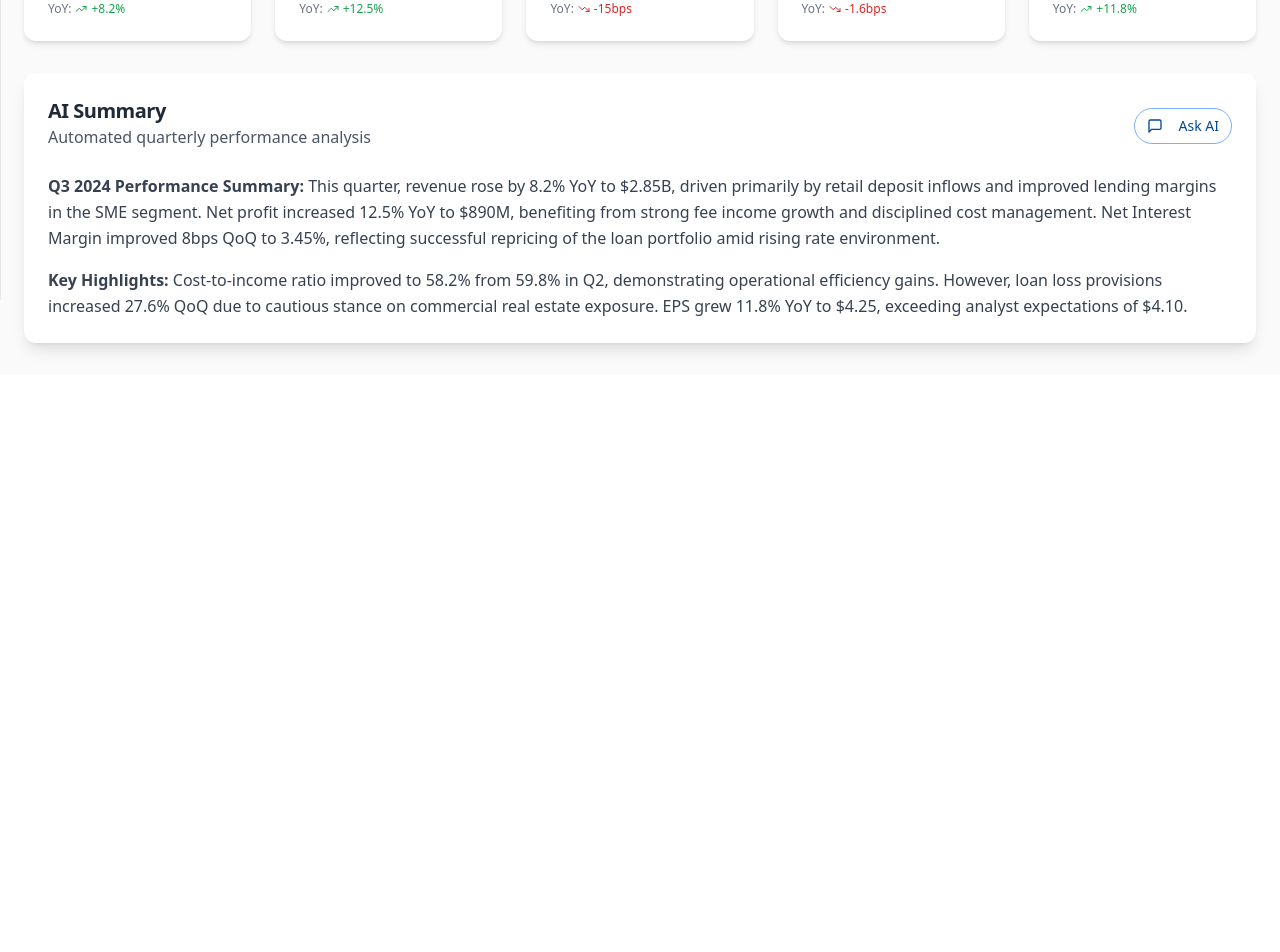
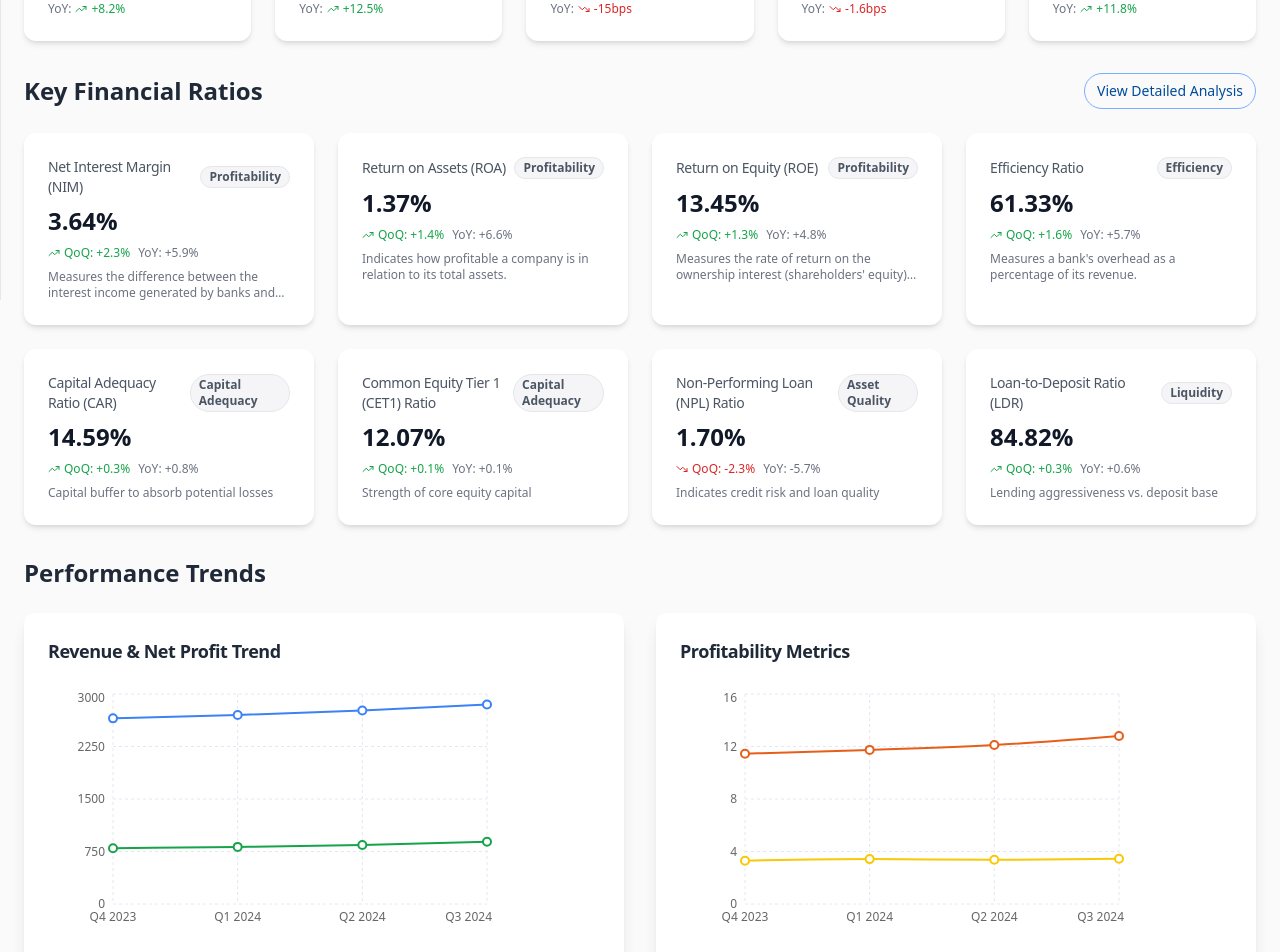
Before and after one commit to arunchangotra/project, a Next.js app: page /dashboard in a window 1280 px wide. Shown: the part 500-1452 px from the top of the page. Before the commit the page ends 875 px from the top, so only its background shows below. Built offline with nearby package versions, Linux system fonts and the light colour scheme.

Commit message:
feat: improve earnings overview metrics visibility
Add detailed financial metrics and ratios, enhance visual hierarchy

#VERCEL_SKIP

Co-authored-by: Arun Changotra <109659502+arunchangotra@users.noreply.github.com>

```diff
--- a/app/dashboard/page.tsx
+++ b/app/dashboard/page.tsx
@@ -3,9 +3,13 @@ import { Card, CardContent, CardHeader, CardTitle } from "@/components/ui/card"
 import { Badge } from "@/components/ui/badge"
 import { KPICard } from "@/components/kpi-card"
 import { quarterlyData } from "@/lib/sample-data"
+import { financialRatios } from "@/lib/financial-ratios"
 import { Button } from "@/components/ui/button"
-import { MessageSquare, ArrowLeft } from "lucide-react"
+import { MessageSquare, ArrowLeft, TrendingUp, TrendingDown } from "lucide-react"
 import Link from "next/link"
+import { LineChart, Line, XAxis, YAxis, CartesianGrid, ResponsiveContainer, Tooltip } from "recharts"
+import { ChartContainer } from "@/components/ui/chart"
+import { cn } from "@/lib/utils"
 
 export default function Dashboard() {
   const currentQuarter = quarterlyData[0]
@@ -13,6 +17,30 @@ export default function Dashboard() {
   const handleAskAI = (question: string) => {
     // This would trigger the chat interface with a pre-filled question
     console.log("Ask AI:", question)
+  }
+
+  // Get key financial ratios for display
+  const keyMetrics = financialRatios.filter((ratio) =>
+    ["NIM", "ROE", "ROA", "CAR", "CET1", "NPLR", "ER", "LDR"].includes(ratio.id),
+  )
+
+  // Prepare trend data for charts
+  const trendData = quarterlyData
+    .map((quarter) => ({
+      quarter: quarter.quarter,
+      revenue: quarter.revenue,
+      netProfit: quarter.netProfit,
+      nim: quarter.nim,
+      roe: (quarter.netProfit / 6950) * 100, // Assuming 6.95B equity
+    }))
+    .reverse()
+
+  // Helper to format metric values
+  const formatValue = (value: number, unit: string) => {
+    if (unit === "%") return `${value.toFixed(2)}%`
+    if (unit === "x") return `${value.toFixed(2)}x`
+    if (unit === "$M") return `$${value.toFixed(0)}M`
+    return value.toFixed(2)
   }
 
   return (
@@ -28,7 +56,7 @@ export default function Dashboard() {
           </Button>
           <div>
             <h1 className="text-3xl font-bold text-gray-900">Earnings Overview</h1>
-            <p className="text-gray-600">Q3 2024 Financial Performance</p>
+            <p className="text-gray-600">Q3 2024 Financial Performance Dashboard</p>
           </div>
         </div>
         <Badge variant="secondary" className="text-sm px-3 py-1 rounded-full bg-apple-gray-200 text-gray-700">
@@ -66,9 +94,9 @@ export default function Dashboard() {
         </CardContent>
       </Card>
 
-      {/* KPI Snapshot */}
+      {/* Primary KPI Snapshot */}
       <section>
-        <h2 className="text-2xl font-semibold mb-6 text-gray-800">Quarterly Snapshot</h2>
+        <h2 className="text-2xl font-semibold mb-6 text-gray-800">Quarterly Performance Snapshot</h2>
         <div className="grid grid-cols-1 md:grid-cols-2 lg:grid-cols-5 gap-6">
           <KPICard
             title="Revenue"
@@ -85,20 +113,189 @@ export default function Dashboard() {
             format="currency"
           />
           <KPICard
-            title="NIM"
+            title="Net Interest Margin"
             value={currentQuarter.nim}
             change={currentQuarter.yoyNim * 100}
             changeType="YoY"
             format="percentage"
           />
           <KPICard
-            title="Cost-to-Income"
+            title="Cost-to-Income Ratio"
             value={currentQuarter.costToIncome}
             change={-1.6}
             changeType="YoY"
             format="percentage"
           />
-          <KPICard title="EPS" value={currentQuarter.eps} change={currentQuarter.yoyEps} changeType="YoY" />
+          <KPICard
+            title="Earnings Per Share"
+            value={currentQuarter.eps}
+            change={currentQuarter.yoyEps}
+            changeType="YoY"
+            format="currency"
+            suffix=""
+          />
+        </div>
+      </section>
+
+      {/* Financial Ratios Grid */}
+      <section>
+        <div className="flex items-center justify-between mb-6">
+          <h2 className="text-2xl font-semibold text-gray-800">Key Financial Ratios</h2>
+          <Button
+            asChild
+            variant="outline"
+            size="sm"
+            className="rounded-full border-apple-blue-300 text-apple-blue-700 hover:bg-apple-blue-50 bg-transparent"
+          >
+            <Link href="/variance">View Detailed Analysis</Link>
+          </Button>
+        </div>
+        <div className="grid grid-cols-1 md:grid-cols-2 lg:grid-cols-4 gap-6">
+          {keyMetrics.map((metric) => {
+            const latestData = metric.historicalData[0]
+            const previousData = metric.historicalData[1]
+            const change = latestData && previousData ? latestData.value - previousData.value : 0
+            const isPositive = change > 0
+            const isNegative = change < 0
+
+            return (
+              <Card
+                key={metric.id}
+                className="shadow-md rounded-xl border-none hover:shadow-lg transition-shadow duration-200"
+              >
+                <CardHeader className="flex flex-row items-center justify-between space-y-0 pb-2">
+                  <CardTitle className="text-sm font-medium text-gray-600">{metric.name}</CardTitle>
+                  <Badge
+                    variant="outline"
+                    className="text-xs rounded-full px-2 py-0.5 bg-apple-gray-100 text-gray-600 border-gray-200"
+                  >
+                    {metric.category}
+                  </Badge>
+                </CardHeader>
+                <CardContent>
+                  <div className="text-2xl font-bold text-gray-900 mb-2">
+                    {latestData ? formatValue(latestData.value, metric.unit) : "N/A"}
+                  </div>
+                  {latestData && (
+                    <div className="flex items-center space-x-2">
+                      <div
+                        className={cn(
+                          "flex items-center space-x-1 text-xs",
+                          isPositive && "text-green-600",
+                          isNegative && "text-red-600",
+                          change === 0 && "text-gray-500",
+                        )}
+                      >
+                        {isPositive && <TrendingUp className="h-3 w-3" />}
+                        {isNegative && <TrendingDown className="h-3 w-3" />}
+                        <span>
+                          QoQ:{" "}
+                          {latestData.qoqChange
+                            ? `${latestData.qoqChange > 0 ? "+" : ""}${latestData.qoqChange.toFixed(1)}%`
+                            : "N/A"}
+                        </span>
+                      </div>
+                      <div className="text-xs text-gray-500">
+                        YoY:{" "}
+                        {latestData.yoyChange
+                          ? `${latestData.yoyChange > 0 ? "+" : ""}${latestData.yoyChange.toFixed(1)}%`
+                          : "N/A"}
+                      </div>
+                    </div>
+                  )}
+                  <div className="mt-2 text-xs text-gray-500 line-clamp-2">{metric.description}</div>
+                </CardContent>
+              </Card>
+            )
+          })}
+        </div>
+      </section>
+
+      {/* Performance Trends */}
+      <section>
+        <h2 className="text-2xl font-semibold mb-6 text-gray-800">Performance Trends</h2>
+        <div className="grid grid-cols-1 lg:grid-cols-2 gap-8">
+          {/* Revenue & Profit Trend */}
+          <Card className="shadow-lg rounded-xl border-none">
+            <CardHeader>
+              <CardTitle className="text-lg font-semibold text-gray-800">Revenue & Net Profit Trend</CardTitle>
+            </CardHeader>
+            <CardContent>
+              <ChartContainer
+                config={{
+                  revenue: { label: "Revenue ($M)", color: "hsl(var(--chart-1))" },
+                  netProfit: { label: "Net Profit ($M)", color: "hsl(var(--chart-2))" },
+                }}
+                className="h-[250px]"
+              >
+                <ResponsiveContainer width="100%" height="100%">
+                  <LineChart data={trendData}>
+                    <CartesianGrid strokeDasharray="3 3" stroke="hsl(var(--border))" />
+                    <XAxis dataKey="quarter" tickLine={false} axisLine={false} />
+                    <YAxis tickLine={false} axisLine={false} />
+                    <Tooltip />
+                    <Line
+                      type="monotone"
+                      dataKey="revenue"
+                      stroke="var(--color-revenue)"
+                      strokeWidth={2}
+                      dot={{ r: 4 }}
+                      name="Revenue"
+                    />
+                    <Line
+                      type="monotone"
+                      dataKey="netProfit"
+                      stroke="var(--color-netProfit)"
+                      strokeWidth={2}
+                      dot={{ r: 4 }}
+                      name="Net Profit"
+                    />
+                  </LineChart>
+                </ResponsiveContainer>
+              </ChartContainer>
+            </CardContent>
+          </Card>
+
+          {/* Profitability Metrics Trend */}
+          <Card className="shadow-lg rounded-xl border-none">
+            <CardHeader>
+              <CardTitle className="text-lg font-semibold text-gray-800">Profitability Metrics</CardTitle>
+            </CardHeader>
+            <CardContent>
+              <ChartContainer
+                config={{
+                  nim: { label: "NIM (%)", color: "hsl(var(--chart-3))" },
+                  roe: { label: "ROE (%)", color: "hsl(var(--chart-4))" },
+                }}
+                className="h-[250px]"
+              >
+                <ResponsiveContainer width="100%" height="100%">
+                  <LineChart data={trendData}>
+                    <CartesianGrid strokeDasharray="3 3" stroke="hsl(var(--border))" />
+                    <XAxis dataKey="quarter" tickLine={false} axisLine={false} />
+                    <YAxis tickLine={false} axisLine={false} />
+                    <Tooltip />
+                    <Line
+                      type="monotone"
+                      dataKey="nim"
+                      stroke="var(--color-nim)"
+                      strokeWidth={2}
+                      dot={{ r: 4 }}
+                      name="NIM"
+                    />
+                    <Line
+                      type="monotone"
+                      dataKey="roe"
+                      stroke="var(--color-roe)"
+                      strokeWidth={2}
+                      dot={{ r: 4 }}
+                      name="ROE"
+                    />
+                  </LineChart>
+                </ResponsiveContainer>
+              </ChartContainer>
+            </CardContent>
+          </Card>
         </div>
       </section>
 
@@ -106,7 +303,7 @@ export default function Dashboard() {
       <Card className="shadow-lg rounded-xl border-none">
         <CardHeader className="flex flex-row items-center justify-between">
           <div>
-            <CardTitle className="text-xl font-semibold text-gray-800">AI Summary</CardTitle>
+            <CardTitle className="text-xl font-semibold text-gray-800">AI Performance Summary</CardTitle>
             <p className="text-gray-600">Automated quarterly performance analysis</p>
           </div>
           <Button
@@ -122,16 +319,21 @@ export default function Dashboard() {
         <CardContent>
           <div className="prose max-w-none text-gray-700 leading-relaxed">
             <p>
-              <strong>Q3 2024 Performance Summary:</strong> This quarter, revenue rose by 8.2% YoY to $2.85B, driven
-              primarily by retail deposit inflows and improved lending margins in the SME segment. Net profit increased
-              12.5% YoY to $890M, benefiting from strong fee income growth and disciplined cost management. Net Interest
-              Margin improved 8bps QoQ to 3.45%, reflecting successful repricing of the loan portfolio amid rising rate
-              environment.
+              <strong>Q3 2024 Performance Summary:</strong> This quarter delivered exceptional results with revenue
+              rising 8.2% YoY to $2.85B, driven primarily by retail deposit inflows and improved lending margins in the
+              SME segment. Net profit increased 12.5% YoY to $890M, benefiting from strong fee income growth and
+              disciplined cost management.
             </p>
             <p className="mt-4">
-              <strong>Key Highlights:</strong> Cost-to-income ratio improved to 58.2% from 59.8% in Q2, demonstrating
-              operational efficiency gains. However, loan loss provisions increased 27.6% QoQ due to cautious stance on
-              commercial real estate exposure. EPS grew 11.8% YoY to $4.25, exceeding analyst expectations of $4.10.
+              <strong>Key Highlights:</strong> Net Interest Margin improved 8bps QoQ to 3.45%, reflecting successful
+              repricing of the loan portfolio amid the rising rate environment. Cost-to-income ratio improved to 58.2%
+              from 59.8% in Q2, demonstrating operational efficiency gains. However, loan loss provisions increased
+              27.6% QoQ due to a cautious stance on commercial real estate exposure.
+            </p>
+            <p className="mt-4">
+              <strong>Outlook:</strong> EPS grew 11.8% YoY to $4.25, exceeding analyst expectations of $4.10. Capital
+              adequacy remains strong with CET1 at 12.1%, providing ample capacity for future growth initiatives while
+              maintaining robust risk buffers.
             </p>
           </div>
         </CardContent>
```
